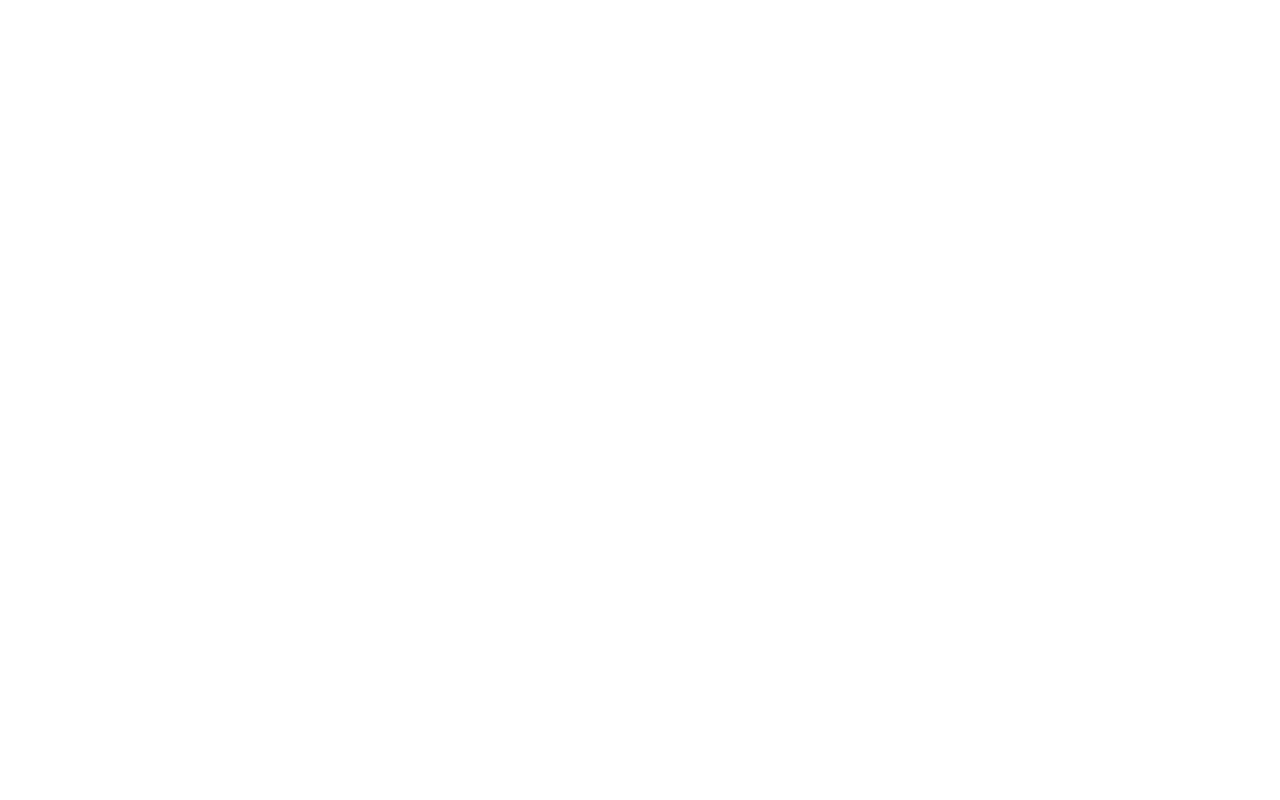
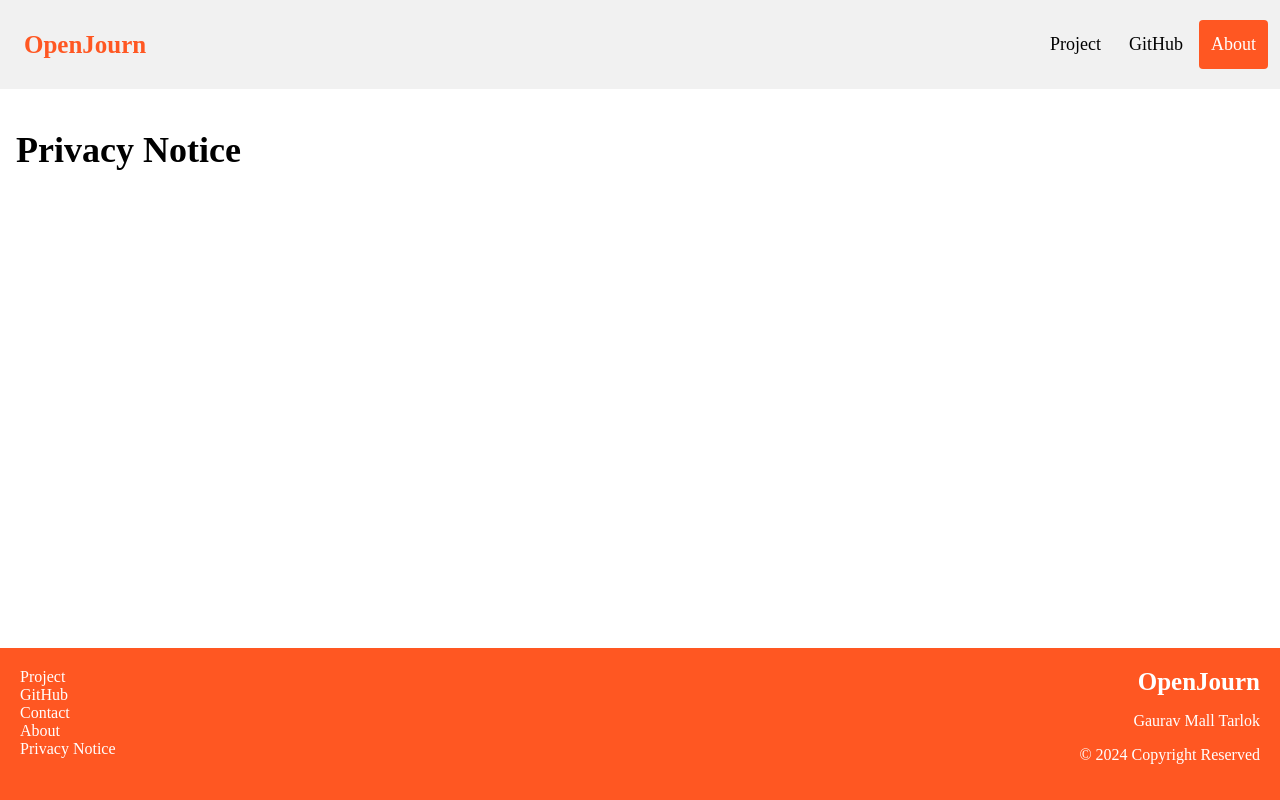
Before and after one commit to GauravMall/OpenJourn, a plain HTML site: page OpenJourn Site/privacy_notice.html in a window 1280 px wide. Drawn offline with Linux system fonts and the light colour scheme.

Commit message:
Set up each page

```diff
--- a/OpenJourn Site/privacy_notice.html
+++ b/OpenJourn Site/privacy_notice.html
@@ -0,0 +1,39 @@
+<!DOCTYPE html>
+<html lang="en">
+  <head>
+    <meta charset="UTF-8" />
+    <meta name="viewport" content="width=device-width, initial-scale=1.0" />
+    <title>About - OpenJourn</title>
+    <link rel="stylesheet" href="style.css" />
+  </head>
+
+  <body class="content_holder">
+    <header>
+      <a href="index.html" class="logo">OpenJourn</a>
+      <div class="header-right">
+        <a href="project.html">Project</a>
+        <a href="https://github.com/GauravMall/OpenJourn">GitHub</a>
+        <a class="active" href="about.html">About</a>
+      </div>
+    </header>
+
+    <main class="content">
+      <h1>Privacy Notice</h1>
+    </main>
+
+    <footer>
+      <div class="footer_links">
+        <a href="project.html">Project</a>
+        <a href="https://github.com/GauravMall/OpenJourn">GitHub</a>
+        <a href="mailto: gauravmalltarlok@gmail.com">Contact</a>
+        <a href="about.html">About</a>
+        <a href="privacy_notice.html">Privacy Notice</a>
+      </div>
+      <div class="footer_info">
+        <h1 class="logo">OpenJourn</h1>
+        <p>Gaurav Mall Tarlok</p>
+        <p>© 2024 Copyright Reserved</p>
+      </div>
+    </footer>
+  </body>
+</html>
```
Also changed, not shown: OpenJourn Site/about.html (+1 -1 lines), OpenJourn Site/index.html (renamed from OpenJourn Site/main_page.html, +1 -1 lines), OpenJourn Site/project.html (+1 -1 lines).
